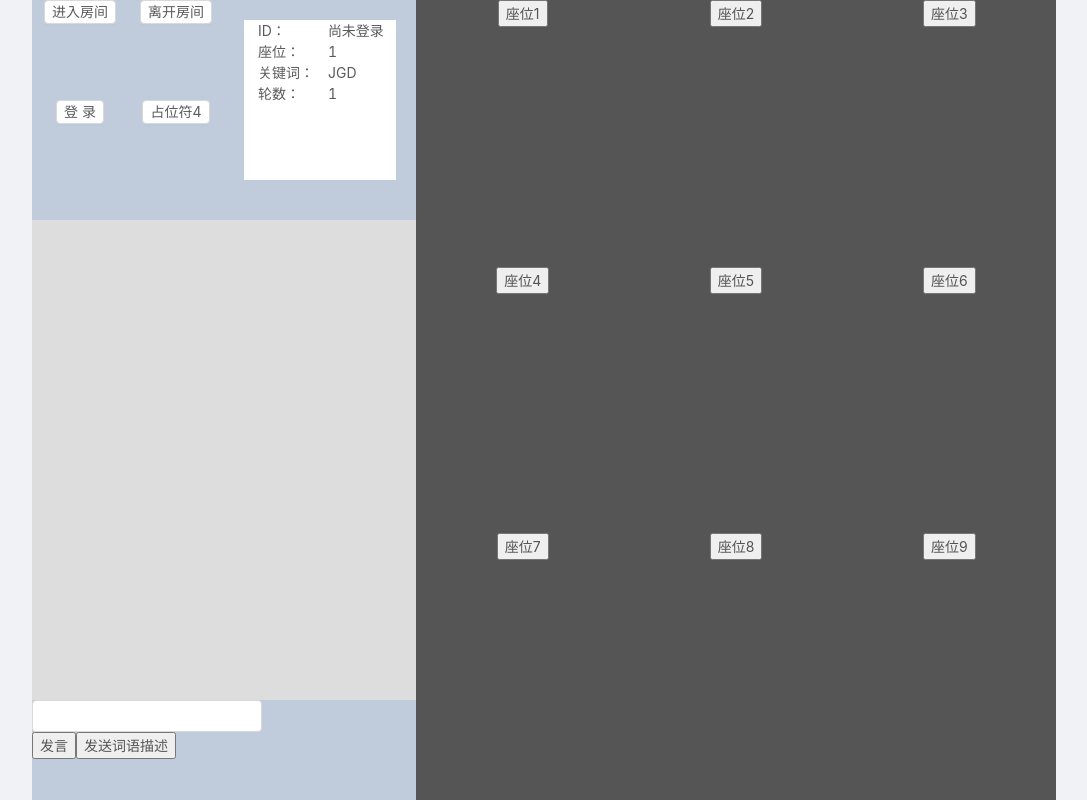
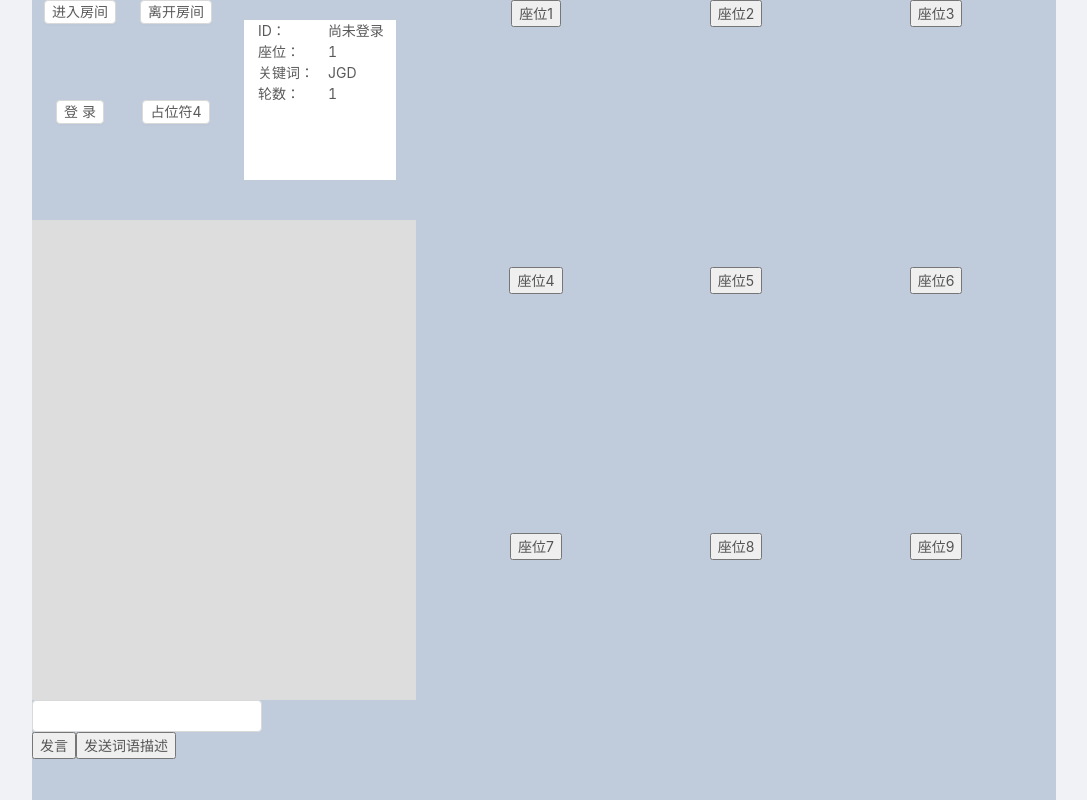
Before and after one commit to LazyBoyJgn99/who-is-under, a React app: page /#/game1 in a window 1280 px wide. Shown: the whole page, without its empty margins (96-1183 px from the left). Built offline with nearby package versions, Linux system fonts and the light colour scheme.

Commit message:
20.11.23-15:05

```diff
--- a/src/pages/WhoIsUnder.js
+++ b/src/pages/WhoIsUnder.js
@@ -378,7 +378,7 @@ export default class WhoIsUnder extends Component {
           {/* 座位 */}
           <Col
             span={15}
-            style={{ backgroundColor: "#555555", height: window.innerHeight }}
+            style={{ height: window.innerHeight, padding: "0 20px 20px 20px" }}
           >
             <Row style={{ height: window.innerHeight / 3 }}>
               <Col span={8} className="div_center">
```
